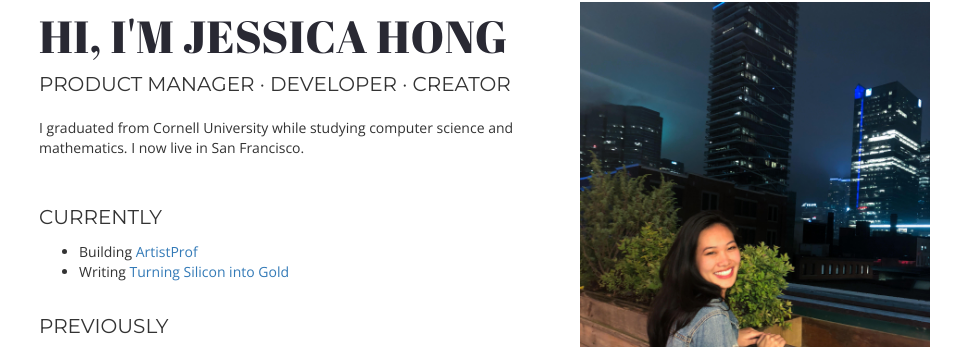
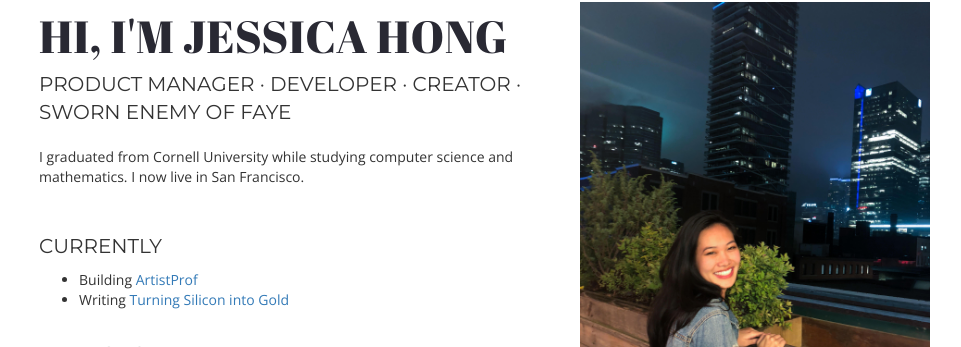
Before and after one commit to jessicahong9/jessicahong9.github.io, a website: page index.html in a window 1280 px wide. Shown: the part 155-502 px from the top of the page, without its empty margins (158-1119 px from the left). Drawn offline with nearby package versions, Linux system fonts and the light colour scheme; a web font is replaced by a local one.

Commit message:
for faye

```diff
--- a/index.html
+++ b/index.html
@@ -31,7 +31,7 @@
                 HI, I'M JESSICA HONG
             </header>
             <p style = "font-size: 20px; padding-bottom: 10px; font-family:'Montserrat' ">
-                PRODUCT MANAGER · DEVELOPER · CREATOR
+                PRODUCT MANAGER · DEVELOPER · CREATOR · SWORN ENEMY OF FAYE
             </p>
             <p style ="font-size: 14px; font-family:'Open Sans'">
                 I graduated from Cornell University while studying computer science and mathematics. I now live in San Francisco.
```
